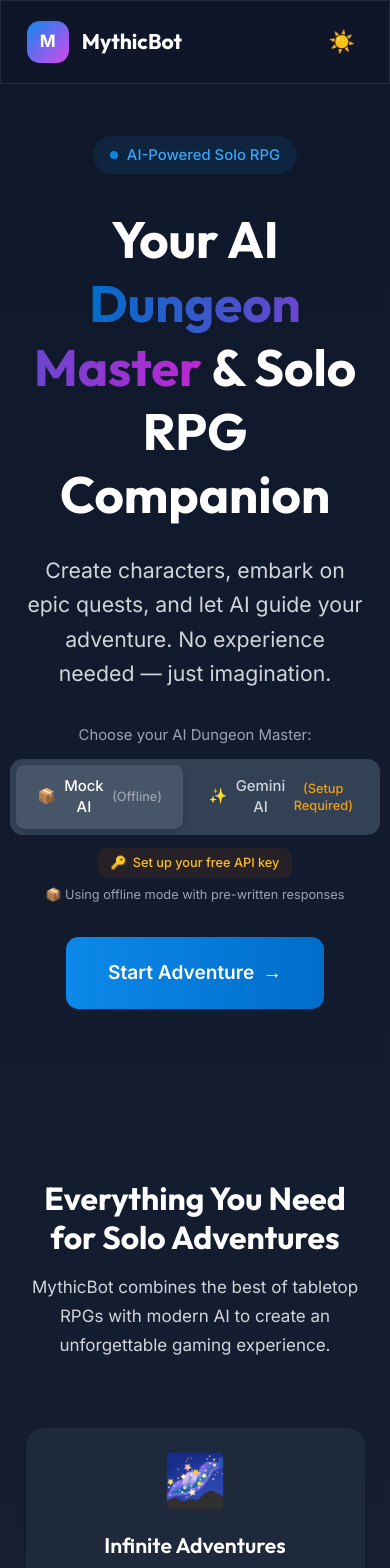
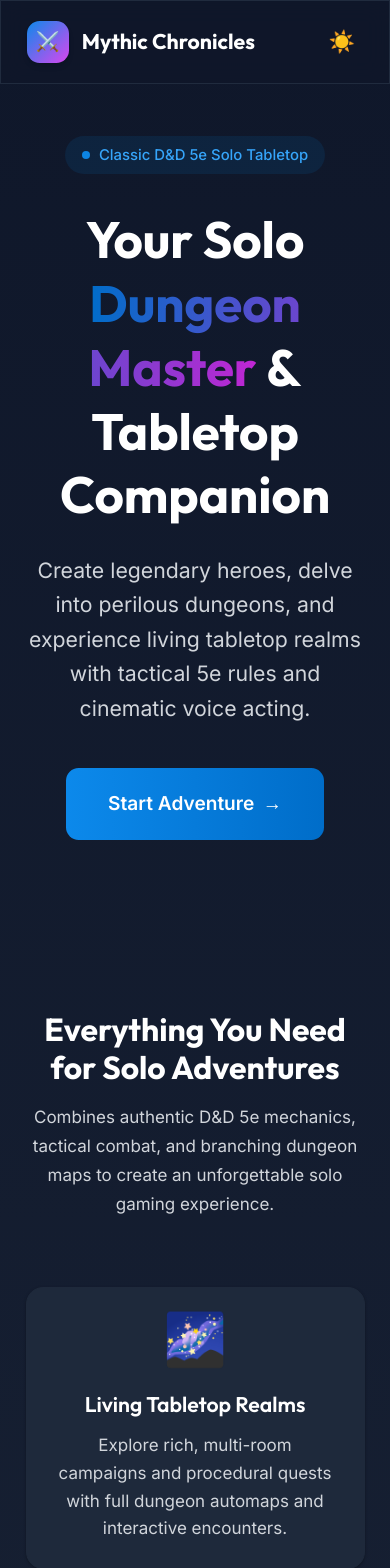
Before and after one commit to teacherrobcavill-crypto/Dungeons-and-dragons, a React (Vite) app: page / in a window 390 px wide. Shown: the top 1568 px of the page. Built offline with nearby package versions, Linux system fonts and the light colour scheme.

Commit message:
Remove MythicBot and AI branding, update to Mythic Chronicles Tabletop RPG

```diff
--- a/index.html
+++ b/index.html
@@ -4,8 +4,8 @@
     <meta charset="UTF-8" />
     <link rel="icon" type="image/svg+xml" href="/favicon.svg" />
     <meta name="viewport" content="width=device-width, initial-scale=1.0" />
-    <meta name="description" content="MythicBot - Your AI Dungeon Master & Solo RPG Companion. Create characters, embark on adventures, and let AI guide your story." />
-    <title>MythicBot - AI Dungeon Master</title>
+    <meta name="description" content="D&D 5e Solo Tabletop RPG - Your Dungeon Master and Quest Chronicles. Create heroes, recruit companions, explore multi-room dungeon maps, and experience living tabletop adventures." />
+    <title>D&D 5e Solo Tabletop RPG - Dungeon Master & Quest Chronicles</title>
     <link rel="preconnect" href="https://fonts.googleapis.com">
     <link rel="preconnect" href="https://fonts.gstatic.com" crossorigin>
     <link href="https://fonts.googleapis.com/css2?family=Inter:wght@300;400;500;600;700&family=Outfit:wght@400;500;600;700;800&display=swap" rel="stylesheet">
--- a/package.json
+++ b/package.json
@@ -1,5 +1,5 @@
 {
-  "name": "mythicbot",
+  "name": "dnd-solo-tabletop",
   "private": true,
   "version": "0.0.0",
   "type": "module",
--- a/src/components/character/CompanionSetup.jsx
+++ b/src/components/character/CompanionSetup.jsx
@@ -69,7 +69,7 @@ export default function CompanionSetup({
                     <span>Form Your Party of Companions</span>
                 </h2>
                 <p className="text-sm text-gray-600 dark:text-gray-400">
-                    You do not journey alone. Choose up to 3 AI companions with distinct personalities and abilities to fight alongside you.
+                    You do not journey alone. Choose up to 3 companions with distinct personalities and abilities to fight alongside you.
                 </p>
             </div>
 
--- a/src/components/common/ErrorBoundary.jsx
+++ b/src/components/common/ErrorBoundary.jsx
@@ -11,7 +11,7 @@ export default class ErrorBoundary extends React.Component {
     }
 
     componentDidCatch(error, errorInfo) {
-        console.error('MythicBot Error Boundary caught:', error, errorInfo);
+        console.error('Tabletop Engine Error Boundary caught:', error, errorInfo);
     }
 
     handleReset = () => {
--- a/src/components/game/SettingsModal.jsx
+++ b/src/components/game/SettingsModal.jsx
@@ -1,54 +1,10 @@
 import Modal from '../common/Modal';
 import Button from '../common/Button';
-import { AI_MODELS } from '../../services/aiService';
 
 export default function SettingsModal({ isOpen, onClose, settings, onSettingsChange, onResetGame }) {
-    const handleModelChange = (modelId) => {
-        onSettingsChange({ ...settings, aiModel: modelId });
-    };
-
     return (
-        <Modal isOpen={isOpen} onClose={onClose} title="Settings & Dungeon Master Configuration" size="md">
+        <Modal isOpen={isOpen} onClose={onClose} title="Settings & Game Configuration" size="md">
             <div className="space-y-6">
-                {/* AI Model Selection */}
-                <div>
-                    <h4 className="font-semibold text-gray-900 dark:text-white mb-3">Dungeon Master Engine</h4>
-                    <div className="space-y-2">
-                        {Object.values(AI_MODELS).map((model) => (
-                            <button
-                                key={model.id}
-                                type="button"
-                                onClick={() => model.available && handleModelChange(model.id)}
-                                disabled={!model.available}
-                                className={`w-full p-4 rounded-xl border-2 text-left transition-all ${
-                                    settings.aiModel === model.id
-                                        ? 'border-primary-500 bg-primary-50 dark:bg-primary-900/30'
-                                        : model.available
-                                            ? 'border-gray-200 dark:border-slate-600 hover:border-gray-300 dark:hover:border-slate-500'
-                                            : 'border-gray-100 dark:border-slate-700 bg-gray-50 dark:bg-slate-800 opacity-50 cursor-not-allowed'
-                                }`}
-                            >
-                                <div className="flex items-center justify-between">
-                                    <span className="font-medium text-gray-900 dark:text-white">{model.name}</span>
-                                    {!model.available && (
-                                        <span className="text-xs px-2 py-1 bg-gray-200 dark:bg-slate-700 text-gray-600 dark:text-gray-400 rounded-full">
-                                            API Key Needed / Coming Soon
-                                        </span>
-                                    )}
-                                    {settings.aiModel === model.id && model.available && (
-                                        <span className="text-xs px-2 py-1 bg-primary-500 text-white rounded-full">
-                                            Active
-                                        </span>
-                                    )}
-                                </div>
-                            </button>
-                        ))}
-                    </div>
-                    <p className="text-xs text-gray-500 dark:text-gray-400 mt-2">
-                        Both the <strong>Built-in 5e DM Engine</strong> and <strong>Google Gemini AI</strong> use the complete Player&apos;s Handbook, Dungeon Master&apos;s Guide, and Monster Manual dataset.
-                    </p>
-                </div>
-
                 {/* Audio, Voice Narration & UI Preferences */}
                 <div>
                     <h4 className="font-semibold text-gray-900 dark:text-gray-100 mb-3">Audio, Voice & Preferences</h4>
--- a/src/data/presets.js
+++ b/src/data/presets.js
@@ -347,7 +347,7 @@ const enrichCompanion = (comp) => {
 
 /**
  * 8 Ready-to-Play Iconic Hero Presets (spanning Levels 1, 3, and 5)
- * Each preset includes pre-built stats, subclass, skills, spells, equipment, rich narrative fields, and 3 AI Party Companions.
+ * Each preset includes pre-built stats, subclass, skills, spells, equipment, rich narrative fields, and 3 Party Companions.
  */
 export const heroPresets = [
     {
--- a/src/pages/LandingPage.jsx
+++ b/src/pages/LandingPage.jsx
@@ -1,32 +1,11 @@
-import { useState, useCallback, useEffect } from 'react';
 import { useNavigate } from 'react-router-dom';
 import Button from '../components/common/Button';
 import Card from '../components/common/Card';
-import ApiKeyModal from '../components/common/ApiKeyModal';
 import { useGame } from '../context/GameContext';
-import { isGeminiAvailable, initializeGemini } from '../services/aiService';
-import { hasApiKey, getApiKey } from '../services/apiKeyService';
 
 export default function LandingPage() {
     const navigate = useNavigate();
     const { state, resetGame, updateSettings } = useGame();
-    const [apiKeyModalOpen, setApiKeyModalOpen] = useState(false);
-    const [geminiAvailable, setGeminiAvailable] = useState(isGeminiAvailable());
-
-    const refreshGeminiStatus = useCallback(() => {
-        // Reinitialize Gemini if we have a key
-        if (hasApiKey()) {
-            initializeGemini(getApiKey());
-        }
-        setGeminiAvailable(isGeminiAvailable());
-    }, []);
-
-    // Auto-select Gemini if key is available but model is set to mock
-    useEffect(() => {
-        if (hasApiKey() && state.settings.aiModel === 'mock') {
-            updateSettings({ aiModel: 'gemini' });
-        }
-    }, [refreshGeminiStatus, state.settings.aiModel, updateSettings]);
 
     const handleStartAdventure = () => {
         if (state.gameStarted) {
@@ -41,38 +20,21 @@ export default function LandingPage() {
         navigate('/create');
     };
 
-    const handleModelChange = (model) => {
-        if (model === 'gemini' && !hasApiKey()) {
-            // Open the API key modal if trying to select Gemini without a key
-            setApiKeyModalOpen(true);
-            return;
-        }
-        updateSettings({ aiModel: model });
-    };
-
-    const handleApiKeySet = () => {
-        refreshGeminiStatus();
-        // Automatically select Gemini if key was just set
-        if (hasApiKey()) {
-            updateSettings({ aiModel: 'gemini' });
-        }
-    };
-
     const features = [
         {
             icon: '🌌',
-            title: 'Infinite Adventures',
-            description: 'Explore countless procedurally generated quests and storylines that adapt to your choices.'
+            title: 'Living Tabletop Realms',
+            description: 'Explore rich, multi-room campaigns and procedural quests with full dungeon automaps and interactive encounters.'
         },
         {
-            icon: '🤖',
-            title: 'AI Companions',
-            description: 'Create and customize AI party members who fight alongside you with distinct personalities.'
+            icon: '🛡️',
+            title: 'Party Companions',
+            description: 'Recruit and customize brave companions who fight alongside you with distinct personalities and combat roles.'
         },
         {
             icon: '📖',
-            title: 'Context-Aware Storytelling',
-            description: 'Experience narratives that remember your actions and shape the world accordingly.'
+            title: 'Authentic 5e Rules & Voices',
+            description: 'Experience genuine D&D 5e mechanics, tactical combat, and cinematic studio voice narration.'
         }
     ];
 
@@ -92,10 +54,10 @@ export default function LandingPage() {
             <nav className="fixed top-0 left-0 right-0 z-40 glass">
                 <div className="max-w-6xl mx-auto px-6 py-4 flex items-center justify-between">
                     <div className="flex items-center gap-3">
-                        <div className="w-10 h-10 rounded-xl bg-gradient-to-br from-primary-500 to-accent-500 flex items-center justify-center text-white font-bold">
-                            M
+                        <div className="w-10 h-10 rounded-xl bg-gradient-to-br from-primary-500 to-accent-500 flex items-center justify-center text-white font-bold text-lg shadow-md">
+                            ⚔️
                         </div>
-                        <span className="font-display font-bold text-xl text-gray-900 dark:text-white">MythicBot</span>
+                        <span className="font-display font-bold text-xl text-gray-900 dark:text-white">Mythic Chronicles</span>
                     </div>
                     <div className="flex items-center gap-3">
                         {/* Dark Mode Toggle */}
@@ -124,80 +86,16 @@ export default function LandingPage() {
                 <div className="max-w-4xl mx-auto text-center">
                     <div className="inline-flex items-center gap-2 px-4 py-2 rounded-full bg-primary-50 dark:bg-primary-900/30 text-primary-600 dark:text-primary-400 text-sm font-medium mb-8">
                         <span className="w-2 h-2 rounded-full bg-primary-500 animate-pulse"></span>
-                        AI-Powered Solo RPG
+                        Classic D&D 5e Solo Tabletop
                     </div>
 
                     <h1 className="text-5xl md:text-6xl lg:text-7xl font-display font-bold text-gray-900 dark:text-white mb-6 leading-tight">
-                        Your AI <span className="gradient-text">Dungeon Master</span> & Solo RPG Companion
+                        Your Solo <span className="gradient-text">Dungeon Master</span> & Tabletop Companion
                     </h1>
 
-                    <p className="text-xl text-gray-600 dark:text-gray-300 mb-8 max-w-2xl mx-auto leading-relaxed">
-                        Create characters, embark on epic quests, and let AI guide your adventure.
-                        No experience needed — just imagination.
+                    <p className="text-xl text-gray-600 dark:text-gray-300 mb-10 max-w-2xl mx-auto leading-relaxed">
+                        Create legendary heroes, delve into perilous dungeons, and experience living tabletop realms with tactical 5e rules and cinematic voice acting.
                     </p>
-
-                    {/* AI Model Selector */}
-                    <div className="mb-8 flex flex-col items-center">
-                        <p className="text-sm text-gray-500 dark:text-gray-400 mb-3">Choose your AI Dungeon Master:</p>
-                        <div className="inline-flex rounded-xl bg-gray-100 dark:bg-slate-700 p-1.5 gap-1">
-                            <button
-                                onClick={() => handleModelChange('mock')}
-                                className={`px-5 py-2.5 rounded-lg text-sm font-medium transition-all duration-200 flex items-center gap-2 ${state.settings.aiModel === 'mock'
-                                    ? 'bg-white dark:bg-slate-600 text-gray-900 dark:text-white shadow-md'
-                                    : 'text-gray-600 dark:text-gray-300 hover:text-gray-900 dark:hover:text-white'
-                                    }`}
-                            >
-                                <span>📦</span>
-                                <span>Mock AI</span>
-                                <span className="text-xs text-gray-400">(Offline)</span>
-                            </button>
-                            <button
-                                onClick={() => handleModelChange('gemini')}
-                                className={`px-5 py-2.5 rounded-lg text-sm font-medium transition-all duration-200 flex items-center gap-2 ${state.settings.aiModel === 'gemini'
-                                    ? 'bg-gradient-to-r from-primary-500 to-accent-500 text-white shadow-md'
-                                    : geminiAvailable
-                                        ? 'text-gray-600 dark:text-gray-300 hover:text-gray-900 dark:hover:text-white'
-                                        : 'text-gray-600 dark:text-gray-300 hover:text-gray-900 dark:hover:text-white'
-                                    }`}
-                            >
-                                <span>✨</span>
-                                <span>Gemini AI</span>
-                                {!geminiAvailable && <span className="text-xs text-amber-500">(Setup Required)</span>}
-                            </button>
-                        </div>
-
-                        {/* API Key Status & Setup Button */}
-                        <div className="mt-3 flex items-center gap-3">
-                            {geminiAvailable ? (
-                                <>
-                                    <span className="inline-flex items-center gap-1.5 text-xs text-green-600 dark:text-green-400">
-                                        <span className="w-2 h-2 rounded-full bg-green-500"></span>
-                                        API Key Set
-                                    </span>
-                                    <button
-                                        onClick={() => setApiKeyModalOpen(true)}
-                                        className="text-xs text-primary-600 dark:text-primary-400 hover:underline"
-                                    >
-                                        Change Key
-                                    </button>
-                                </>
-                            ) : (
-                                <button
-                                    onClick={() => setApiKeyModalOpen(true)}
-                                    className="inline-flex items-center gap-1.5 px-3 py-1.5 rounded-lg bg-amber-50 dark:bg-amber-900/20 text-amber-700 dark:text-amber-400 text-xs font-medium hover:bg-amber-100 dark:hover:bg-amber-900/30 transition-colors"
-                                >
-                                    <span>🔑</span>
-                                    Set up your free API key
-                                </button>
-                            )}
-                        </div>
-
-                        <p className="text-xs text-gray-400 mt-2">
-                            {state.settings.aiModel === 'gemini'
-                                ? '🤖 Using Google Gemini for immersive AI-powered storytelling'
-                                : '📦 Using offline mode with pre-written responses'}
-                        </p>
-                    </div>
 
                     <div className="flex flex-col sm:flex-row items-center justify-center gap-4">
                         <Button variant="primary" size="xl" onClick={handleStartAdventure}>
@@ -221,8 +119,7 @@ export default function LandingPage() {
                             Everything You Need for Solo Adventures
                         </h2>
                         <p className="text-gray-600 dark:text-gray-300 max-w-2xl mx-auto">
-                            MythicBot combines the best of tabletop RPGs with modern AI to create
-                            an unforgettable gaming experience.
+                            Combines authentic D&D 5e mechanics, tactical combat, and branching dungeon maps to create an unforgettable solo gaming experience.
                         </p>
                     </div>
 
@@ -257,8 +154,8 @@ export default function LandingPage() {
                     <div className="space-y-8">
                         {[
                             { step: 1, title: 'Create Your Hero', desc: 'Choose race, class, stats, and craft your backstory.' },
-                            { step: 2, title: 'Select an Adventure', desc: 'Pick from pre-made quests or create your own.' },
-                            { step: 3, title: 'Play Your Way', desc: 'Type actions, roll dice, and let the AI narrate.' }
+                            { step: 2, title: 'Select an Adventure', desc: 'Pick from iconic D&D modules or generate a custom delve.' },
+                            { step: 3, title: 'Play Your Way', desc: 'Choose your paths, roll dice, and let the Dungeon Master narrate your journey.' }
                         ].map(item => (
                             <div key={item.step} className="flex items-start gap-6">
                                 <div className="w-12 h-12 rounded-xl bg-primary-500 text-white flex items-center justify-center font-bold shrink-0">
@@ -301,22 +198,15 @@ export default function LandingPage() {
                 <div className="max-w-6xl mx-auto flex flex-col md:flex-row items-center justify-between gap-4">
                     <div className="flex items-center gap-2">
                         <div className="w-8 h-8 rounded-lg bg-gradient-to-br from-primary-500 to-accent-500 flex items-center justify-center text-white text-sm font-bold">
-                            M
+                            ⚔️
                         </div>
-                        <span className="font-display font-semibold text-gray-700 dark:text-gray-200">MythicBot</span>
+                        <span className="font-display font-semibold text-gray-700 dark:text-gray-200">Mythic Chronicles</span>
                     </div>
                     <p className="text-sm text-gray-500 dark:text-gray-400">
-                        © 2024 MythicBot. Built with ❤️ for solo adventurers.
+                        © 2024 Mythic Chronicles. Built with ❤️ for solo adventurers.
                     </p>
                 </div>
             </footer>
-
-            {/* API Key Setup Modal */}
-            <ApiKeyModal
-                isOpen={apiKeyModalOpen}
-                onClose={() => setApiKeyModalOpen(false)}
-                onKeySet={handleApiKeySet}
-            />
         </div>
     );
 }
```
